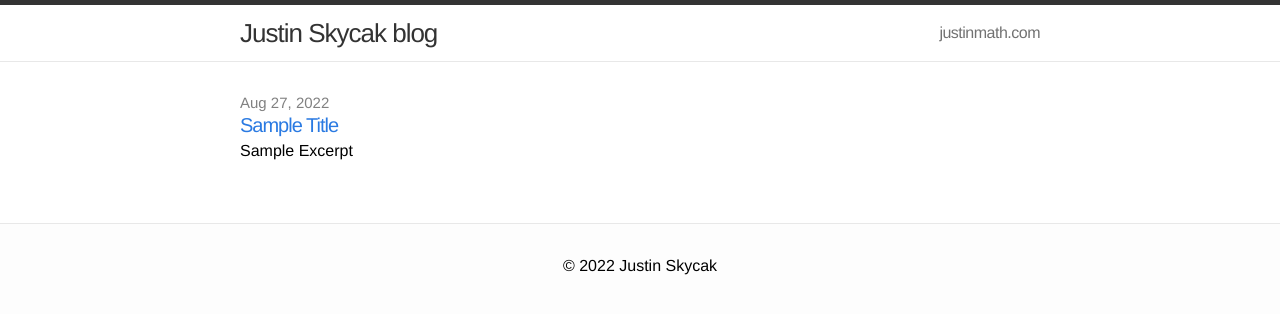
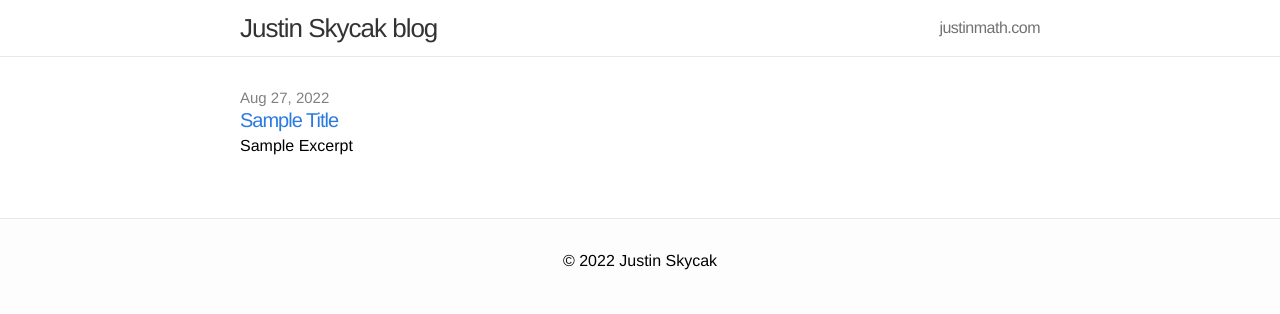
Before and after one commit to quantmonster/quantmonster.github.io, a Jekyll site: the page built from index.html, in a window 1280 px wide. Shown: the top 314 px of the page. Built offline with Jekyll 4.4.1, drawn with Linux system fonts in a browser that asks for light colours.

Commit message:
Update main.css

```diff
--- a/css/main.css
+++ b/css/main.css
@@ -41,7 +41,7 @@ a:visited { color: #205caa; }
 /* Site header */
 
 .site-header {
-  border-top: 5px solid #333;
+  /*border-top: 5px solid #333;*/
   border-bottom: 1px solid #e8e8e8;
   min-height: 56px;
   background-color: white;
```
